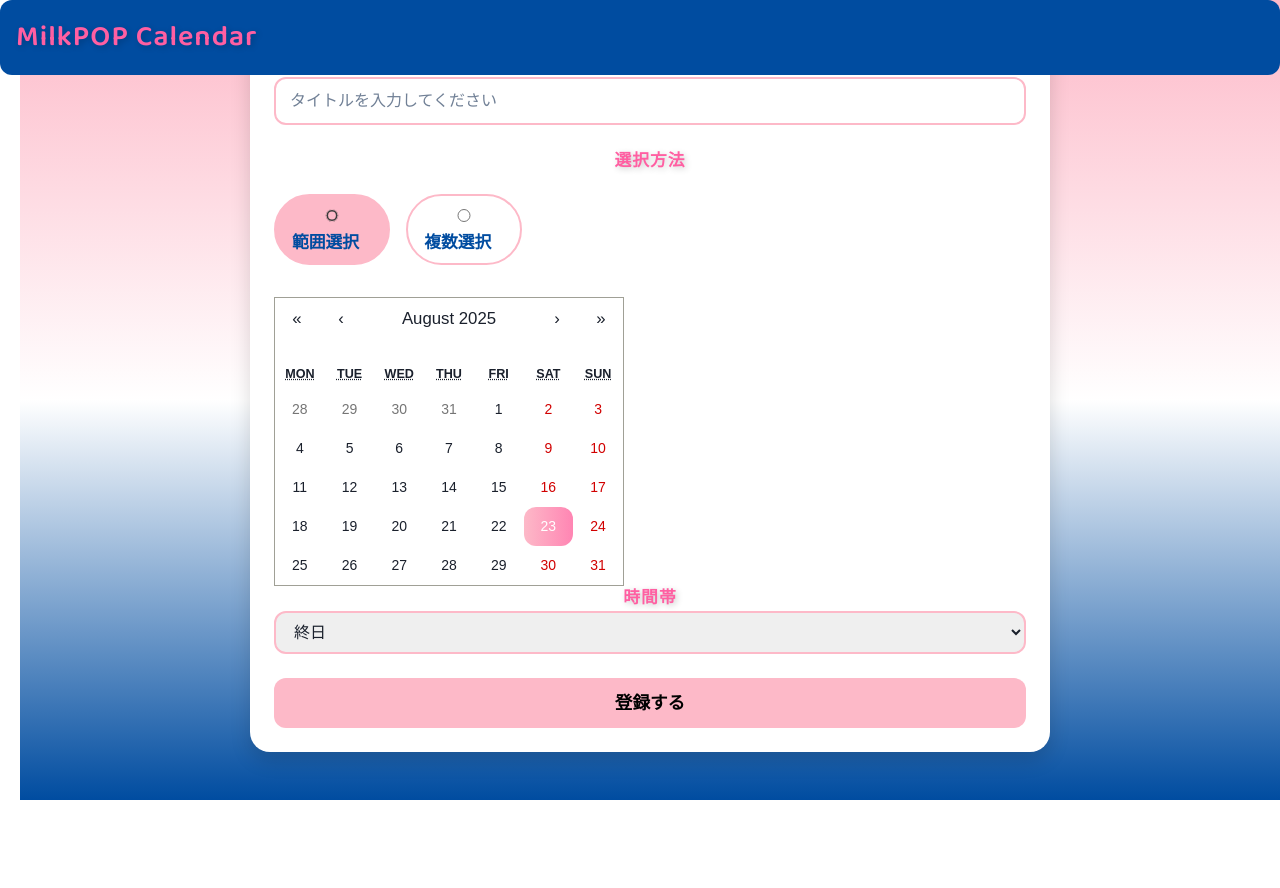
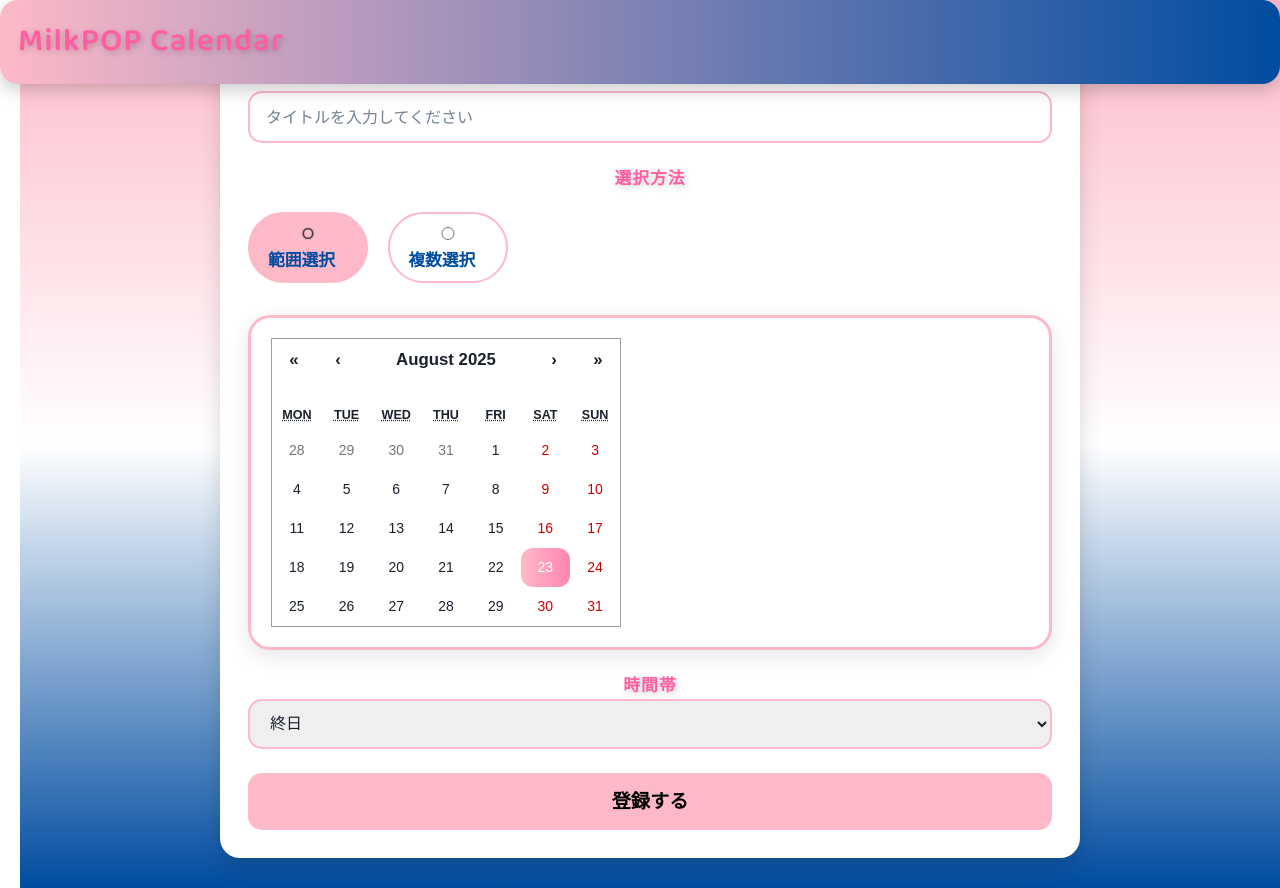
Before and after one commit to kuzyoumike0/milkpop-calendarapp, a React app in the folder frontend/: page /register in a window 1280 px wide. Before the commit the page ends 800 px from the top, so only its background shows below. Built offline with nearby package versions, Linux system fonts and the light colour scheme; a web font is replaced by a local one.

Commit message:
Update index.css

```diff
--- a/frontend/src/index.css
+++ b/frontend/src/index.css
@@ -448,3 +448,157 @@ main {
   background: #004CA0;
   color: #fff;
 }
+/* ===== RegisterPage 全体 ===== */
+.register-page {
+  background: linear-gradient(to bottom, #FDB9C8, #fff, #004CA0);
+  min-height: 100vh;
+  padding: 30px 20px;
+  font-family: 'Quicksand', sans-serif;
+}
+
+/* ===== バナー ===== */
+.banner {
+  background: linear-gradient(90deg, #FDB9C8, #004CA0);
+  color: #fff;
+  text-align: center;
+  padding: 18px;
+  border-radius: 18px;
+  margin-bottom: 30px;
+  font-family: 'Baloo 2', cursive;
+  font-size: 2rem;
+  box-shadow: 0 6px 18px rgba(0,0,0,0.2);
+}
+
+/* ===== 入力フォーム ===== */
+.form-container {
+  background: #fff;
+  border-radius: 20px;
+  padding: 28px;
+  max-width: 860px;
+  margin: auto;
+  box-shadow: 0 8px 22px rgba(0,0,0,0.15);
+}
+.form-group {
+  margin-bottom: 24px;
+}
+.form-group label {
+  display: block;
+  margin-bottom: 8px;
+  font-weight: bold;
+  color: #004CA0;
+}
+.form-group input,
+.form-group select {
+  width: 100%;
+  padding: 12px 16px;
+  border: 2px solid #FDB9C8;
+  border-radius: 14px;
+  font-size: 1rem;
+  transition: 0.2s;
+}
+.form-group input:focus,
+.form-group select:focus {
+  outline: none;
+  border-color: #004CA0;
+  box-shadow: 0 0 8px rgba(0,76,160,0.4);
+}
+
+/* ===== ラジオボタン ===== */
+.radio-group {
+  display: flex;
+  gap: 20px;
+}
+.radio-label {
+  padding: 8px 18px;
+  border: 2px solid #FDB9C8;
+  border-radius: 999px;
+  cursor: pointer;
+  transition: 0.3s;
+  background: #fff;
+}
+.radio-label:hover {
+  background: #ffe4ec;
+}
+.radio-active {
+  background: #FDB9C8;
+  font-weight: bold;
+  color: #000;
+}
+
+/* ===== カレンダー ===== */
+.calendar-wrapper {
+  border: 3px solid #FDB9C8;
+  border-radius: 22px;
+  padding: 20px;
+  background: #fff;
+  box-shadow: 0 6px 20px rgba(0,0,0,0.1);
+  margin-bottom: 24px;
+}
+.react-calendar {
+  width: 100%;
+  border: none;
+  font-family: 'Quicksand', sans-serif;
+}
+.react-calendar__navigation {
+  display: flex;
+  justify-content: space-between;
+  margin-bottom: 10px;
+}
+.react-calendar__navigation button {
+  background: #FDB9C8;
+  border: none;
+  border-radius: 8px;
+  padding: 6px 12px;
+  font-weight: bold;
+  cursor: pointer;
+  transition: 0.2s;
+}
+.react-calendar__navigation button:hover {
+  background: #004CA0;
+  color: #fff;
+}
+.react-calendar__tile {
+  border-radius: 12px;
+  padding: 12px 0;
+  transition: 0.2s;
+}
+.react-calendar__tile:hover {
+  background: #ffe4ec;
+  transform: scale(1.05);
+}
+.react-calendar__tile--now {
+  background: #fff0f5;
+  border: 2px solid #ff5fa2;
+  font-weight: bold;
+}
+.react-calendar__tile--active {
+  background: linear-gradient(90deg, #FDB9C8, #ff85b3) !important;
+  color: #fff !important;
+  font-weight: bold;
+}
+
+/* ===== 時間指定 ===== */
+.time-inputs {
+  display: flex;
+  gap: 20px;
+  margin-top: 12px;
+}
+
+/* ===== 保存ボタン ===== */
+.save-btn {
+  background: #FDB9C8;
+  color: #000;
+  font-weight: bold;
+  padding: 14px;
+  border-radius: 14px;
+  border: none;
+  cursor: pointer;
+  width: 100%;
+  font-size: 1.2rem;
+  transition: 0.3s;
+}
+.save-btn:hover {
+  background: #004CA0;
+  color: #fff;
+  transform: scale(1.03);
+}
```
